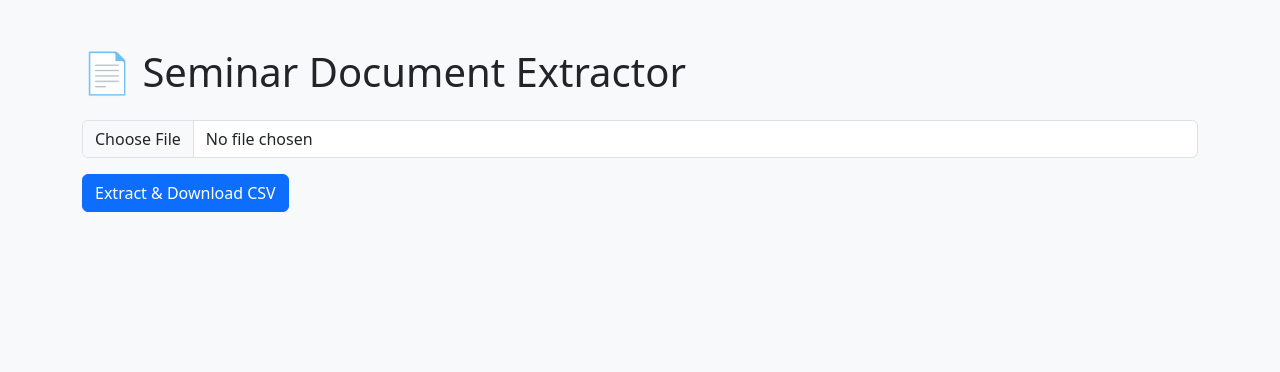
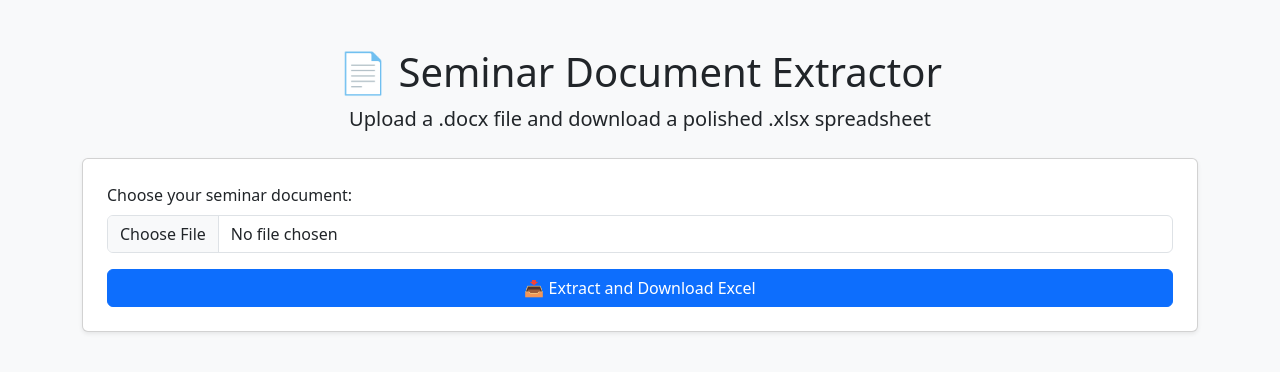
Before and after one commit to seicher1/seminar-extractor, a Flask app: page / in a window 1280 px wide. Shown: the top 372 px of the page. Run offline with Flask 3, Linux system fonts and the light colour scheme.

Commit message:
Update index.html

```diff
--- a/templates/index.html
+++ b/templates/index.html
@@ -1,21 +1,23 @@
 <!doctype html>
 <html lang="en">
 <head>
+  <meta charset="UTF-8">
   <title>Seminar Extractor</title>
   <link href="https://cdn.jsdelivr.net/npm/bootstrap@5.3.0/dist/css/bootstrap.min.css" rel="stylesheet">
 </head>
 <body class="bg-light">
 <div class="container py-5">
-  <h1 class="mb-4">📄 Seminar Document Extractor</h1>
-  <form method="POST" enctype="multipart/form-data">
+  <div class="text-center mb-4">
+    <h1 class="display-6">📄 Seminar Document Extractor</h1>
+    <p class="lead">Upload a .docx file and download a polished .xlsx spreadsheet</p>
+  </div>
+  <form method="POST" enctype="multipart/form-data" class="card p-4 shadow-sm bg-white">
     <div class="mb-3">
-      <input type="file" name="file" class="form-control" required>
+      <label for="file" class="form-label">Choose your seminar document:</label>
+      <input type="file" name="file" class="form-control" accept=".docx" required>
     </div>
-    <button type="submit" class="btn btn-primary">Extract & Download CSV</button>
+    <button type="submit" class="btn btn-primary w-100">📥 Extract and Download Excel</button>
   </form>
-  {% if error %}
-  <div class="alert alert-danger mt-3">{{ error }}</div>
-  {% endif %}
 </div>
 </body>
 </html>
```
